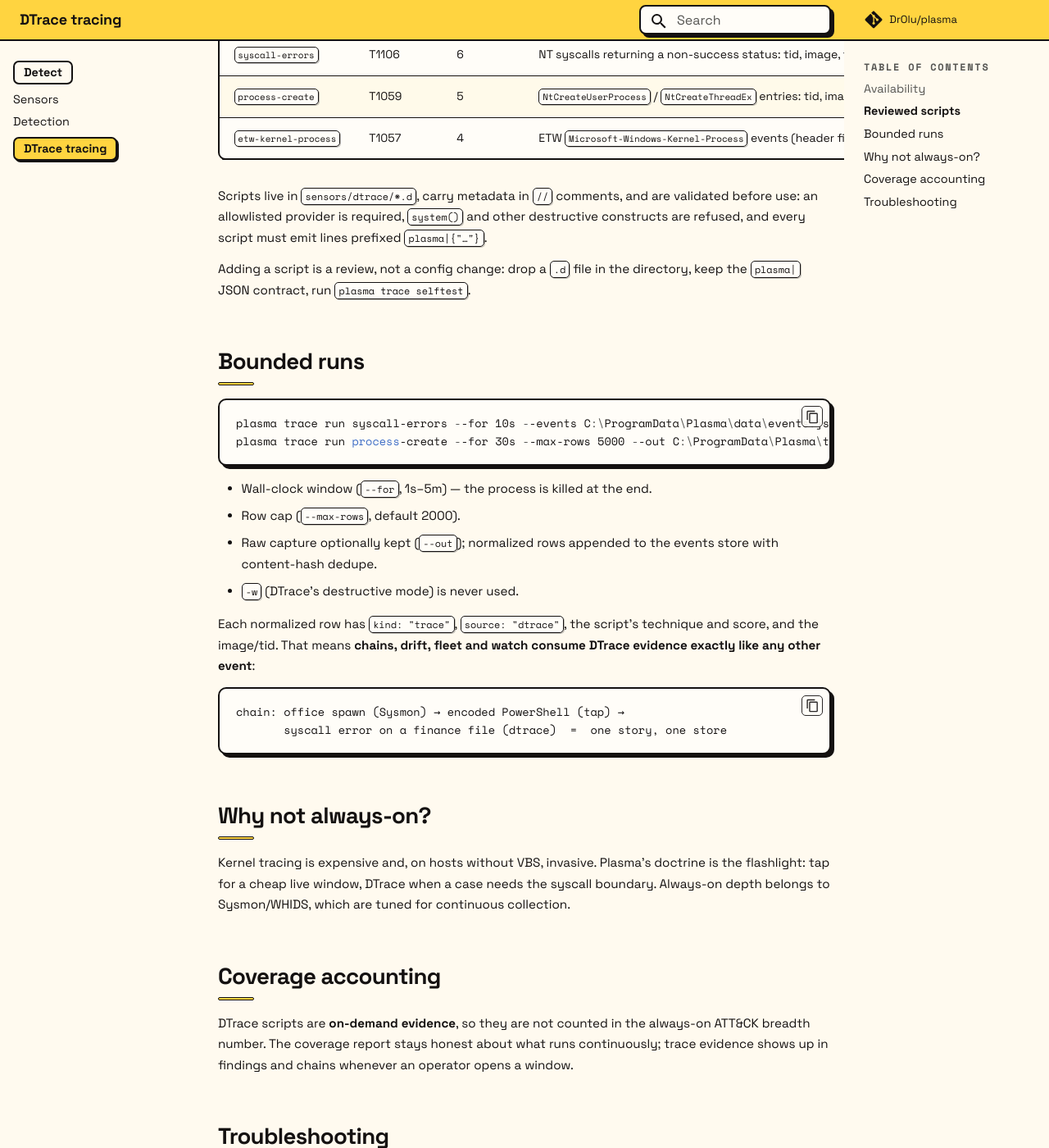
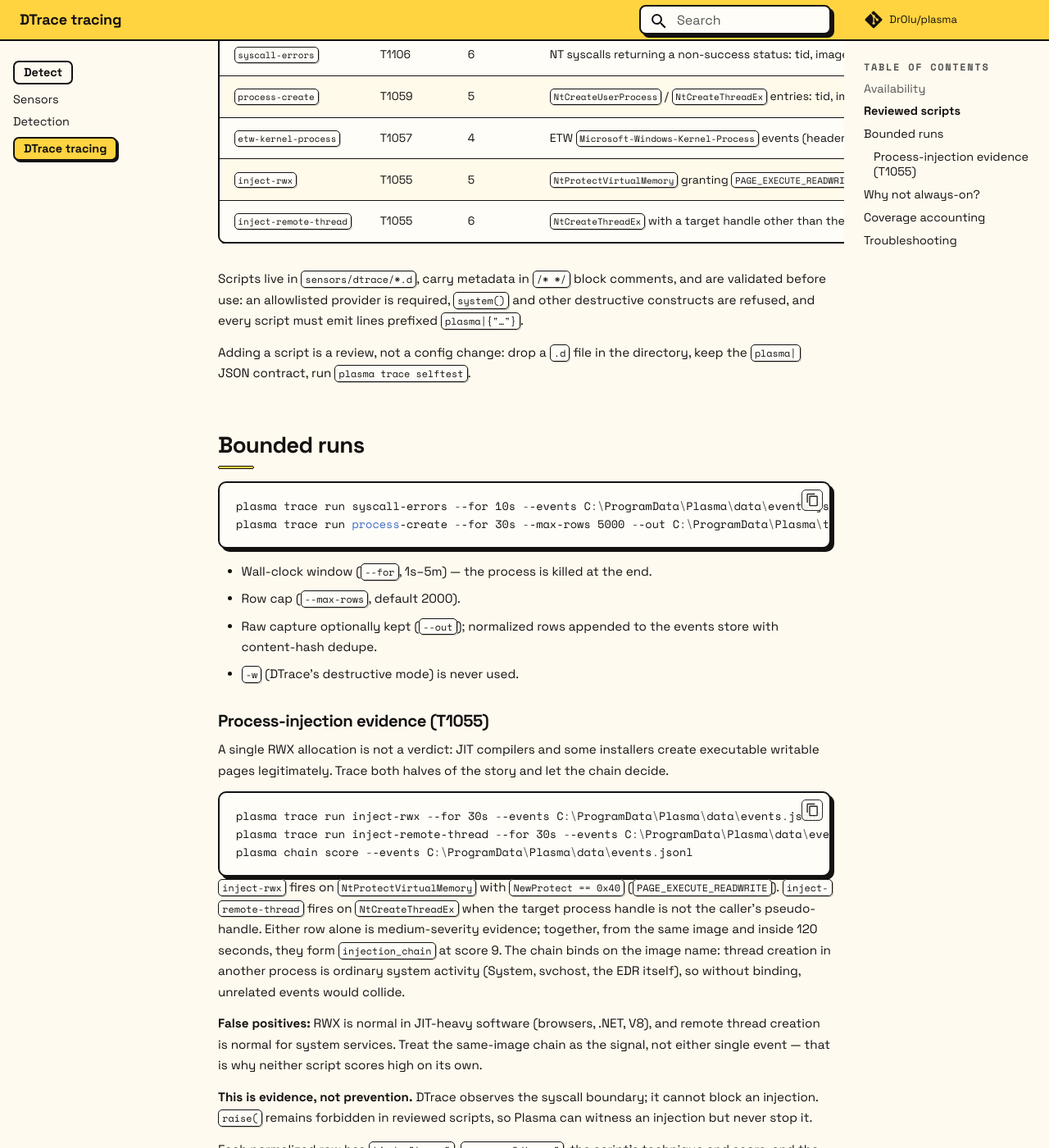
Before and after one commit to DrOlu/plasma, an MkDocs documentation site: the page built from docs/trace.md, in a window 1280 px wide and 1400 px high, scrolled down 1377 px. Shown: the whole window at 82% size. Built offline with MkDocs 1.6.1 and Material for MkDocs 9.7.7, drawn with Linux system fonts in a browser that asks for light colours; comment, search, counter and statistics services are not loaded.

Commit message:
feat(trace): kernel-boundary process-injection evidence (T1055) (#1)
* feat(trace): kernel-boundary process-injection evidence (T1055)

- Add reviewed DTrace scripts inject-rwx (NtProtectVirtualMemory with PAGE_EXECUTE_READWRITE) and inject-remote-thread (NtCreateThreadEx into another process), both on the syscall provider.
- Add injection_chain (score 9, 120 s) and additive bind_process support so both halves must come from the same image; ordinary system thread creation is too common to chain unbound.
- Field-verified on WS1 and WS2: both scripts compile, selftest passes, a benign RWX control produces one row, quiet windows produce zero.
- Coverage unchanged: 91.7 / 75.0 / 83.3; blind T1056, T1056.001, T1112.
- Bump to 1.9.3; 484 passed / 21 skipped.

* test: make ACL hardening assertion platform-aware

The test asserted the POSIX skip on every host; on Windows the two-step icacls grant applies and returns steps instead. Branch on os.name and assert the Windows path too.

````diff
--- a/docs/trace.md
+++ b/docs/trace.md
@@ -55,11 +55,13 @@ plasma trace list
 | `syscall-errors` | T1106 | 6 | NT syscalls returning a non-success status: tid, image, function, status |
 | `process-create` | T1059 | 5 | `NtCreateUserProcess` / `NtCreateThreadEx` entries: tid, image |
 | `etw-kernel-process` | T1057 | 4 | ETW `Microsoft-Windows-Kernel-Process` events (header fields only) |
+| `inject-rwx` | T1055 | 5 | `NtProtectVirtualMemory` granting `PAGE_EXECUTE_READWRITE` (0x40): tid, image, protection |
+| `inject-remote-thread` | T1055 | 6 | `NtCreateThreadEx` with a target handle other than the caller: tid, image, remote flag |
 
-Scripts live in `sensors/dtrace/*.d`, carry metadata in `//` comments, and
-are validated before use: an allowlisted provider is required, `system()`
-and other destructive constructs are refused, and every script must emit
-lines prefixed `plasma|{"…"}`.
+Scripts live in `sensors/dtrace/*.d`, carry metadata in `/* */` block
+comments, and are validated before use: an allowlisted provider is required,
+`system()` and other destructive constructs are refused, and every script
+must emit lines prefixed `plasma|{"…"}`.
 
 Adding a script is a review, not a config change: drop a `.d` file in the
 directory, keep the `plasma|` JSON contract, run `plasma trace selftest`.
@@ -76,6 +78,36 @@ plasma trace run process-create --for 30s --max-rows 5000 --out C:\ProgramData\P
 - Raw capture optionally kept (`--out`); normalized rows appended to the
   events store with content-hash dedupe.
 - `-w` (DTrace's destructive mode) is never used.
+
+### Process-injection evidence (T1055)
+
+A single RWX allocation is not a verdict: JIT compilers and some installers
+create executable writable pages legitimately. Trace both halves of the
+story and let the chain decide.
+
+```powershell
+plasma trace run inject-rwx --for 30s --events C:\ProgramData\Plasma\data\events.jsonl
+plasma trace run inject-remote-thread --for 30s --events C:\ProgramData\Plasma\data\events.jsonl
+plasma chain score --events C:\ProgramData\Plasma\data\events.jsonl
+```
+
+`inject-rwx` fires on `NtProtectVirtualMemory` with `NewProtect == 0x40`
+(`PAGE_EXECUTE_READWRITE`). `inject-remote-thread` fires on
+`NtCreateThreadEx` when the target process handle is not the caller's
+pseudo-handle. Either row alone is medium-severity evidence; together, from
+the same image and inside 120 seconds, they form `injection_chain` at
+score 9. The chain binds on the image name: thread creation in another
+process is ordinary system activity (System, svchost, the EDR itself), so
+without binding, unrelated events would collide.
+
+**False positives:** RWX is normal in JIT-heavy software (browsers, .NET,
+V8), and remote thread creation is normal for system services. Treat the
+same-image chain as the signal, not either single event — that is why
+neither script scores high on its own.
+
+**This is evidence, not prevention.** DTrace observes the syscall boundary;
+it cannot block an injection. `raise(` remains forbidden in reviewed
+scripts, so Plasma can witness an injection but never stop it.
 
 Each normalized row has `kind: "trace"`, `source: "dtrace"`, the script's
 technique and score, and the image/tid. That means **chains, drift, fleet
--- a/plasma/__init__.py
+++ b/plasma/__init__.py
@@ -1,5 +1,5 @@
 """Plasma — agent-based EDR bundle with a frozen neuralOS instance."""
 
-__version__ = "1.9.2"
+__version__ = "1.9.3"
 PRODUCT = "Plasma"
 SCHEMA_VERSION = 1
--- a/pyproject.toml
+++ b/pyproject.toml
@@ -4,7 +4,7 @@ build-backend = "setuptools.build_meta"
 
 [project]
 name = "plasma-edr"
-version = "1.9.2"
+version = "1.9.3"
 description = "Plasma — an agent-based EDR bundle: Sentinel detection layer + a frozen neuralOS instance"
 readme = "README.md"
 requires-python = ">=3.9"
````
Also changed, not shown: CHANGELOG.md (+14 -0 lines), docs/changelog.md (+14 -0 lines), docs/index.md (+15 -3 lines), website/index.html (+6 -6 lines), 7 other files.
